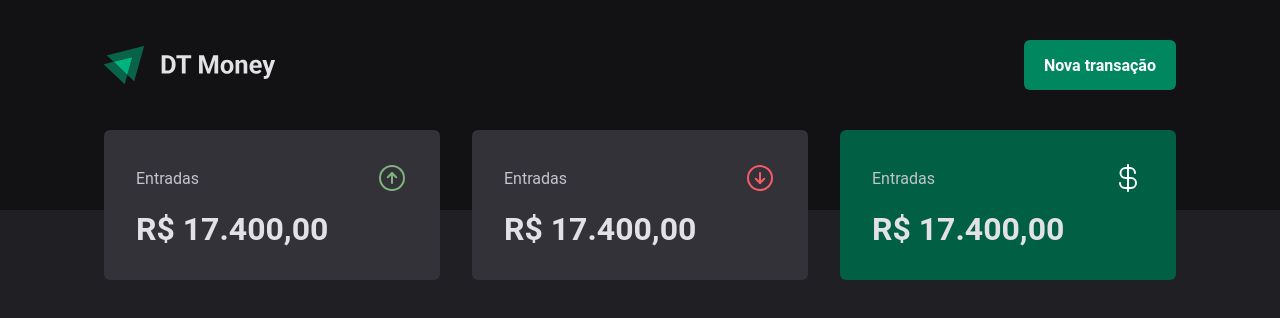
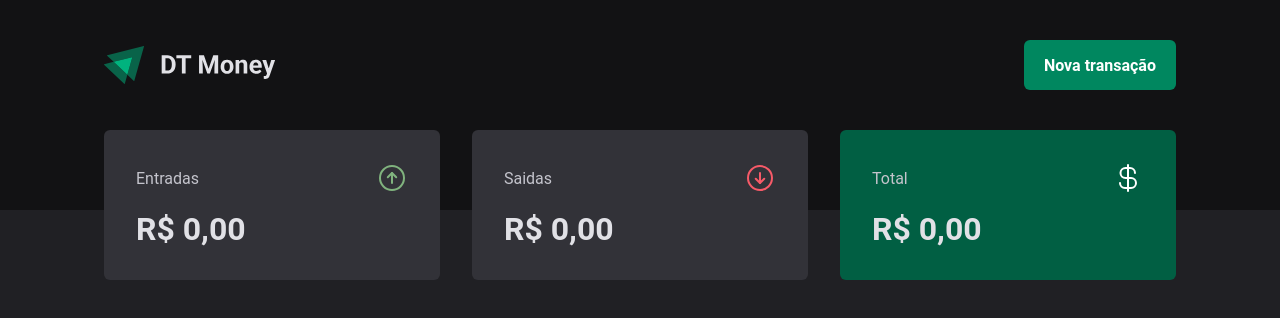
Before and after one commit to frohlich71/DT-Money, a React (Vite) app: page / in a window 1280 px wide. Shown: the top 318 px of the page. Built offline with nearby package versions, Linux system fonts and the light colour scheme; no server answers.

Commit message:
feat: summary reduce && formatters

```diff
--- a/src/components/Summary/index.tsx
+++ b/src/components/Summary/index.tsx
@@ -1,7 +1,32 @@
 import { SummaryContainer, SummaryCard } from "./styles";
 import { ArrowCircleUp, ArrowCircleDown, CurrencyDollar } from "phosphor-react"
+import { useContext } from "react";
+import { TransactionContext } from "../../contexts/TransactionContext";
+import { priceFormatter } from "../../utils/formatter";
 
 export function Summary() {
+
+  const {transactions} = useContext(TransactionContext)
+
+  const summary = transactions.reduce(
+      (acc, transaction) => {
+        if (transaction.type === 'income') {
+          acc.income += transaction.price
+          acc.total += transaction.price
+        } else {
+          acc.outcome += transaction.price
+          acc.total -= transaction.price
+        }
+        return acc
+      },
+      {
+        income: 0,
+        outcome:0,
+        total: 0
+      }
+    )
+
+
   return (
     <SummaryContainer>
       <SummaryCard>
@@ -9,23 +34,23 @@
           <span>  Entradas  </span>
           <ArrowCircleUp size={32} color="#80b37e"/>
         </header>
-        <strong>R$ 17.400,00 </strong>
+        <strong>{priceFormatter.format(summary.income)}</strong>
       </SummaryCard>
 
       <SummaryCard>
         <header>
-          <span>  Entradas  </span>
+          <span>  Saidas  </span>
           <ArrowCircleDown size={32} color="#f75a68"/>
         </header>
-        <strong>R$ 17.400,00 </strong>
+        <strong>{priceFormatter.format(summary.outcome)} </strong>
       </SummaryCard>
 
       <SummaryCard variant="green">
         <header>
-          <span>  Entradas  </span>
+          <span>  Total  </span>
           <CurrencyDollar size={32} color="#fff"/>
         </header>
-        <strong>R$ 17.400,00 </strong>
+        <strong>{priceFormatter.format(summary.total)} </strong>
       </SummaryCard>
     </SummaryContainer>
   )
--- a/src/pages/Transactions/index.tsx
+++ b/src/pages/Transactions/index.tsx
@@ -2,6 +2,7 @@
 import { Header } from "../../components/Header";
 import { Summary } from "../../components/Summary";
 import { TransactionContext } from "../../contexts/TransactionContext";
+import { dateFormatter, priceFormatter } from "../../utils/formatter";
 import { SearchForm } from "./components/SearchForm";
 import { PriceHighlight, TransactionsContainer, TransactionsTable } from "./styles";
 
@@ -24,11 +25,12 @@
                   <td width="50%">{transaction.description}</td>
                   <td>
                     <PriceHighlight variant={transaction.type}>
-                      {transaction.price}
+                      {transaction.type === 'outcome' && '- '}
+                      {priceFormatter.format(transaction.price)}
                     </PriceHighlight>
                   </td>
                   <td>{transaction.category}</td>
-                  <td>{transaction.createdAt}</td>
+                  <td>{dateFormatter.format(new Date(transaction.createdAt))}</td>
               </tr>
               )
             })}
--- /dev/null
+++ b/src/utils/formatter.ts
@@ -0,0 +1,6 @@
+export const dateFormatter = new Intl.DateTimeFormat('pt-BR');
+
+export const priceFormatter = new Intl.NumberFormat('pt-BR', {
+  style: 'currency',
+  currency: 'BRL'
+})
```
